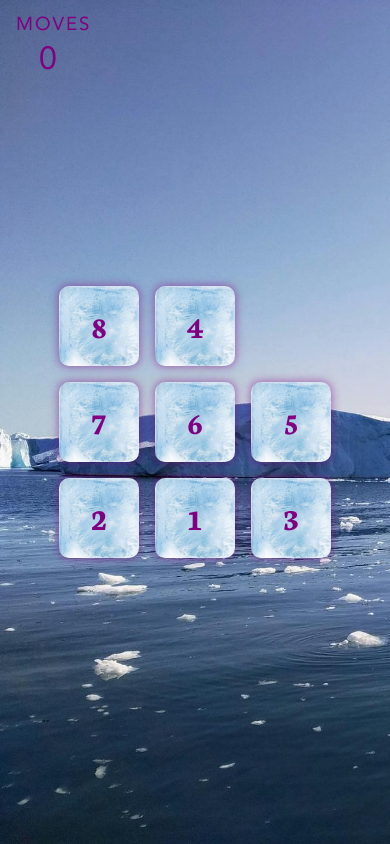
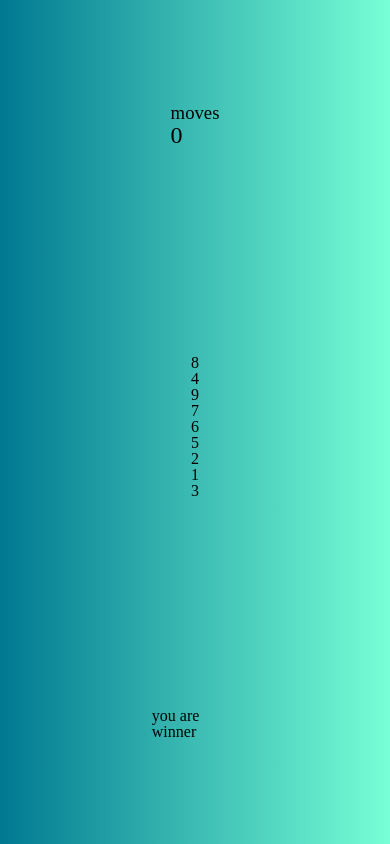
Before and after one commit to mohammadSadeghAlimardani/Shuffle-n-Slide, a plain HTML site: page index.html in a window 390 px wide. Drawn offline with Linux system fonts and the light colour scheme; a web font is replaced by a local one.

Commit message:
Add files via upload

```diff
--- a/css/styles.css
+++ b/css/styles.css
@@ -1,24 +1,23 @@
+/* ==== GENERAl STYLES ==== */
+/* ======================== */
+
+@font-face {
+    font-family: 'Avenir-Light';
+    src: url('../fonts/Avenir\ Light.ttf') format('truetype');
+}
 @font-face {
     font-family: 'Avenir-Regular';
-    src: url('../fonts/Avenir-Regular.ttf') format('truetype');
+    src: url('../fonts/Avenir\ Regular.ttf') format('truetype');
 }
 @font-face {
-    font-family: 'Pacifico-Regular';
-    src: url('../fonts/Pacifico-Regular.ttf') format('truetype');
-}
-@font-face {
-    font-family: 'Neuton-Bold';
-    src: url('../fonts/Neuton-Bold.ttf');
+    font-family: 'Avenir-Medium';
+    src: url('../fonts/Avenir\ Medium.ttf') format('truetype');
 }
 html{
     font-family: 'Avenir-Regular';
-    background: url('../images/background.jpg') 0% 50%/cover no-repeat;
 }
-body{
-    width: 100%;
-    height: 100vh;
-    display: grid;
-    place-items: center;
+a{
+    text-decoration: none;
 }
 h1{
     font-size: 1.5rem;
@@ -35,169 +34,93 @@ h4{
 h5{
     font-size: 0.83rem;
 }
-h6{
+h4{
     font-size: 0.67rem;
 }
-a{
-    text-decoration: none;
+body{
+    width: 100%;
+    height: 100vh;
+    background: #007991;  /* fallback for old browsers */
+    background: -webkit-linear-gradient(to right,#007991, #78ffd6);  /* Chrome 10-25, Safari 5.1-6 */
+    background: linear-gradient(to right,#007991, #78ffd6); /* W3C, IE 10+/ Edge, Firefox 16+, Chrome 26+, Opera 12+, Safari 7+ */
+    display: grid;
+    place-items: center;
 }
 
-/* ==== MOVE-COUNTER ==== */
-/* ====================== */
-
-.move-counter{
-    top: 1rem;
-    left: 1rem;
+.alert{
+    transition: all 0.5s;
+    top: 0;
+    transform: translateY(-100%);
     position: fixed;
-    z-index: 1;
-    color: purple;
-    width: 4rem;
-    height: 4rem;
+    background-color: red;
+    color: white;
     text-align: center;
+    padding: 1.5rem 3rem;
 }
-.move-counter h3{
-    letter-spacing: 2px;
-    margin-bottom: 0.5rem;
-    text-transform: uppercase;
-}
-.move-counter h2{
-    font-size: 2rem;
+.alert.show{
+    transform: translateY(0);
 }
 
-/* ==== SQUARE ==== */
-/* ================ */
-
-.square-container{
-    display: grid;
-    grid-template-columns: 1fr 1fr 1fr;
-    gap: 1rem 1rem;
+section{
+    width: 90%;
+    margin: 0 auto;
 }
-.square-container .square{
-    background: url('../images/ice-cube.png') 0 50%/cover;
-    color: purple;
-    font-size: 2rem;
+section form{
+    width: 100%;
+    display: flex;
+    gap: 0 0;
+    margin-bottom: 0.5rem;
+}
+section form input{
+    padding: 0.5rem 1.5rem;
+    width: 100%;
+    height: 2rem;
+    border: 0;
+    outline: 0;
+}
+section form input::placeholder{
+    font-family: 'Avenir-Regular';
+    letter-spacing: 1px;
+}
+section form input:focus{
+    font-family: 'Avenir-Regular';
+    border: 0;
+    outline: 0;
+}
+section form button{
+    border: 0;
+    letter-spacing: 2px;
+    padding: 0 1.5rem;
+    font-family: 'Avenir-Regular';
+    text-transform: capitalize;
+    transition: all 0.5s;
     cursor: pointer;
-    box-shadow: 0 0 8px 1px #80008080;
-    border-radius: 10px;
-    display: grid;
-    place-items: center;
+}
+section form button:hover{
+    background-color: rgb(80, 80, 224);
+    color: white;
+}
+section ul.items li{
     background-color: white;
-    width: 10rem;
-    height: 10rem;
+    text-transform: capitalize;
+    padding: 0.75rem 1.5rem;
+    display: flex;
+    justify-content: space-between;
+    align-items: center;
     transition: all 0.5s;
-    font-family: 'Neuton-Bold';
+    margin-bottom: 0.5rem;
 }
-.square-container .square.empty{
-    visibility: hidden;
+section ul.items li:hover{
+    box-shadow: 0 0 20px 1px rgb(40, 40, 243);
 }
-
-@media screen and (max-width:840px){
-    .square-container .square{
-        width: 7rem;
-        height: 7rem;
-        transition: all 0.4s;
-    }
+section ul.items li div{
+    align-items: center;
+    gap: 0 0.75rem;
+    display: flex;
 }
-@media screen and (max-width:567px){
-    .square-container .square{
-        width: 6rem;
-        height: 6rem;
-    }
+section ul.items li div a.edit-btn{
+    color: rgb(8, 154, 8);
 }
-@media screen and (max-width:480px){
-    .square-container .square{
-        width: 5rem;
-        height: 5rem;
-    }
+section ul.items li div a.remove-btn{
+    color: red;
 }
-
-/* ==== ALERT-WINNER ==== */
-/* ====================== */
-
-.alert-winner{
-    position: fixed;
-    left: 0;
-    right: 0;
-    top: 0;
-    bottom: 0;
-    background-color: #000000b3;
-    z-index: 2;
-    display: grid;
-    place-items: center;
-    transform: scale(0);
-    transition: all 0.5s;
-}
-.alert-winner.show{
-    transform: scale(1);
-}
-.alert-winner .message-text{
-    width: 70%;
-    background-color: white;
-    padding: 4rem 0;
-}
-.alert-winner .message-text section div{
-    width: 400px;
-    margin: 0 auto;
-    align-items: center;
-    justify-items: center;
-    display: grid;
-    grid-template-columns: 1fr 1fr;
-    gap: 1.5rem 1rem;
-    border-radius: 10px;
-}
-.alert-winner .message-text section div p{
-    text-align: center;
-    text-transform: capitalize;
-    font-family: 'Pacifico-Regular';
-    font-size: 1.5rem;
-}
-.alert-winner .message-text section div ul{
-    display: flex;
-    gap: 0.25rem 0.25rem;
-}
-.alert-winner .message-text section div ul li{
-    color: #e6e60d;
-    font-size: 1.5rem;
-}
-.alert-winner .message-text section div ul li.minimize-animation{
-    animation-name: minimize;
-    animation-timing-function: linear;
-    animation-iteration-count: 1;
-    animation-duration: 1s;
-}
-.alert-winner .message-text section div ul li.real-size{
-    transform: scale(1);
-}
-
-@keyframes minimize {
-    0%{
-        transform: scale(5);
-    }
-    25%{
-        transform: scale(4);
-    }
-    50%{
-        transform: scale(3);
-    }
-    75%{
-        transform: scale(2);
-    }
-    100%{
-        transform: scale(1);
-    }
-}
-
-@media screen and (max-width:768px){
-    .alert-winner .message-text{
-        width: 85%;
-    }
-}
-@media screen and (max-width:567px){
-    .alert-winner .message-text{
-        width: 95%;
-    }
-    .alert-winner .message-text section div{
-        width: 300px;
-        grid-template-columns: 1fr;
-    }
-}
```
